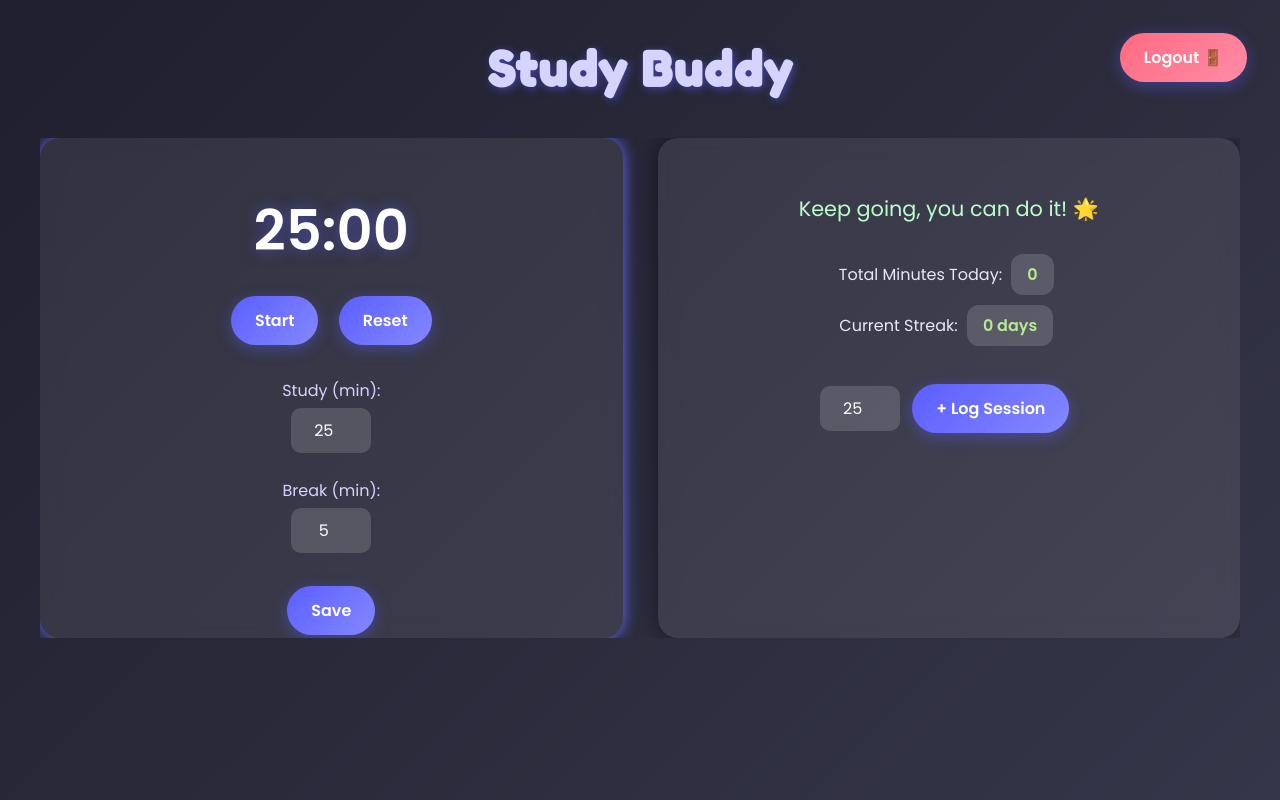
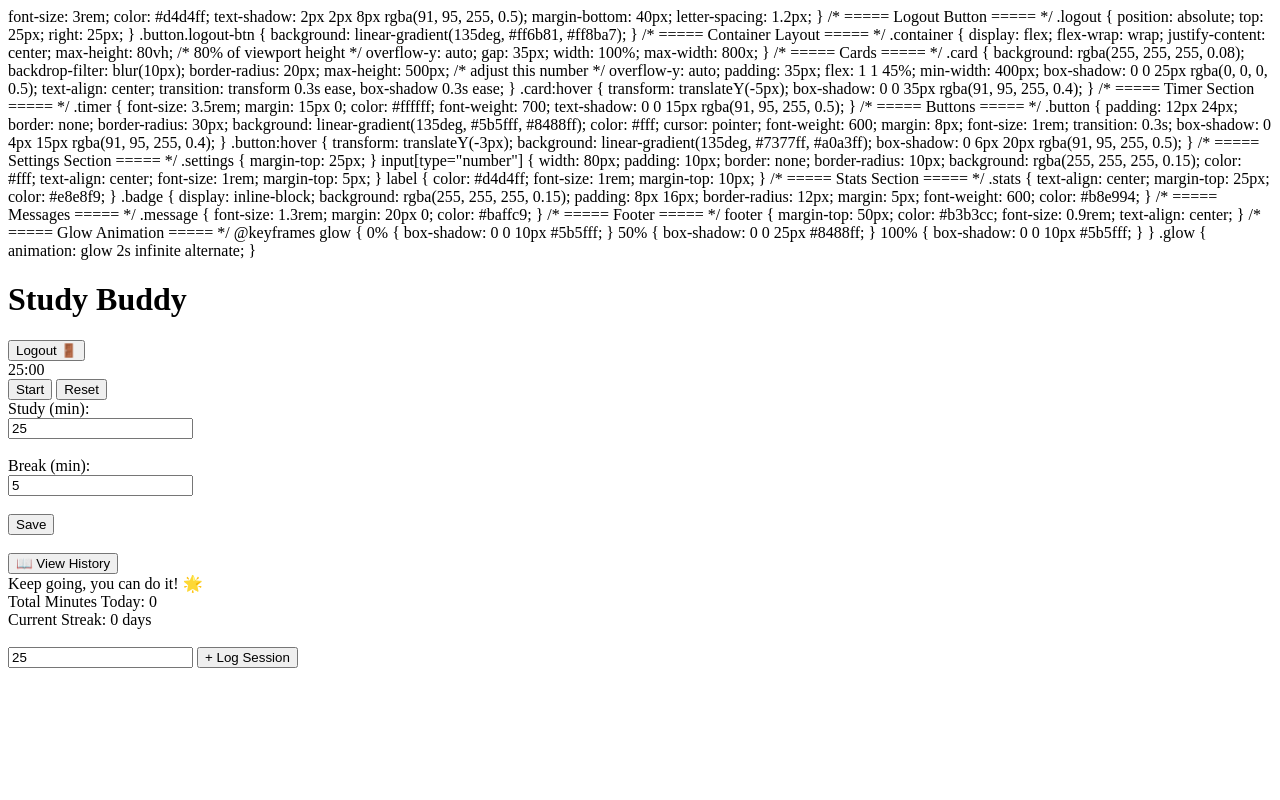
Before and after one commit to FaheemaTamton/Study-Buddy, a Flask app: page / in a window 1280 px wide. Run offline with Flask 3, Linux system fonts and the light colour scheme; a user stored in the database is signed in.

Commit message:
Index Update

```diff
--- a/templates/index.html
+++ b/templates/index.html
@@ -7,31 +7,7 @@
 <title>Study Buddy Dashboard</title>
 
 <link href="https://fonts.googleapis.com/css2?family=Poppins:wght@400;600&family=Fredoka+One&display=swap" rel="stylesheet">
-
-<style>
-/* ===== General Reset ===== */
-* {
-    margin: 0;
-    padding: 0;
-    box-sizing: border-box;
-    font-family: "Poppins", sans-serif;
-}
-
-/* ===== Background & Layout ===== */
-body {
-    background: linear-gradient(135deg, #1f1f2e, #2a2a3b, #36364a);
-    color: #f5f5f5;
-    min-height: 100vh;
-    display: flex;
-    flex-direction: column;
-    align-items: center;
-    padding: 40px;
-}
-
-/* ===== Header ===== */
-.dashboard-heading {
-    font-family: 'Fredoka One', cursive;
-    font-size: 3rem;
+  font-size: 3rem;
     color: #d4d4ff;
     text-shadow: 2px 2px 8px rgba(91, 95, 255, 0.5);
     margin-bottom: 40px;
```
